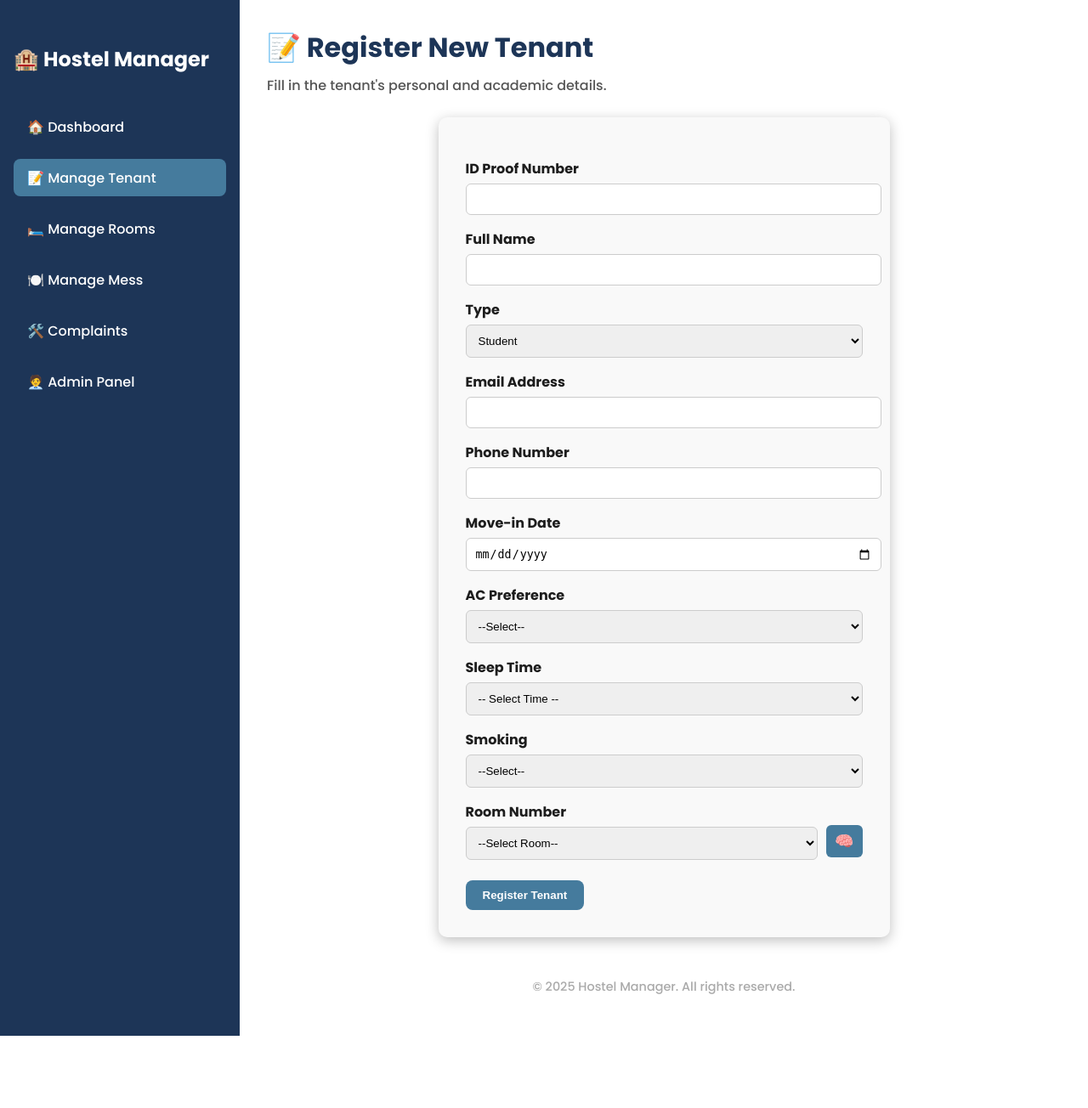
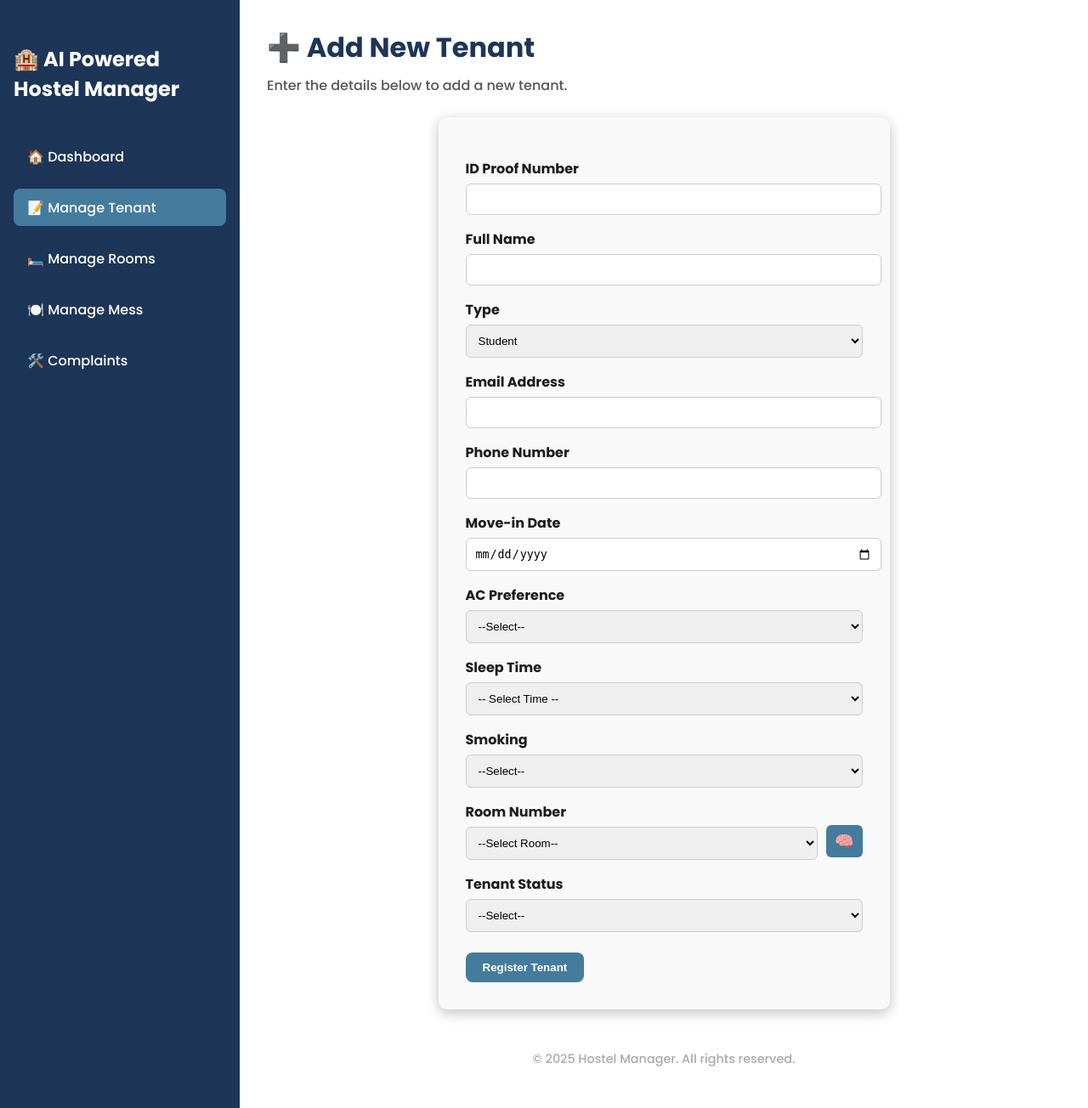
Before and after one commit to Stranger-S8/AI-Powered-Hostel-Management, a Flask app: page /manage_tenants/registertenant in a window 1280 px wide. Shown: the whole page at 85% size. Before the commit the page ends 1219 px from the top, so only its background shows below. Run offline with Flask 3, Linux system fonts and the light colour scheme; data that the repository does not hold is empty; parts of the project's set-up code (start-up, migrations or seed data) failed here and were passed over.

Commit message:
Today Update

```diff
--- a/admin/routes/tenant_routes.py
+++ b/admin/routes/tenant_routes.py
@@ -29,8 +29,9 @@ class TenantRoutes:
         sleep = request.form.get('sleeptime')
         smoking = request.form.get('smoking')
         room = request.form.get('room')
+        status = request.form.get('status')
 
-        if not id or not name or not t_type or not email or not phone or not room or not date or not ac or not sleep or not smoking:
+        if not id or not name or not t_type or not email or not phone or not room or not date or not ac or not sleep or not smoking or not status:
             flash("All fields are required", "error")
             return render_template('register.html')
 
@@ -38,7 +39,7 @@ class TenantRoutes:
             flash("Please select valid room", "error")
             return render_template('register.html')
 
-        db.add_tenant(id, name, t_type, email, phone, date, ac, sleep, smoking, room)
+        db.add_tenant(id, name, t_type, email, phone, date, ac, sleep, smoking, room, status)
         flash("Tenant added successfully", "success")
         return redirect(url_for('tenant.register_tenant'))
 
@@ -56,3 +57,45 @@ class TenantRoutes:
         data = db.get_tenants_details(ten_id, True)
         return render_template('tenant_details.html',
                                data=data)
+
+    @staticmethod
+    @tenant_bp.route('/edit/<ten_id>', methods=['GET'])
+    def edit_tenant(ten_id):
+        ten_data = db.get_tenants_details(ten_id, True)
+        room_names = db.get_rooms()
+
+        return render_template(
+            "register.html",
+            mode="edit",
+            ten_id=ten_id,
+            ten_data=ten_data,
+            room_names=room_names
+        )
+
+
+    @staticmethod
+    @tenant_bp.route('edit/<ten_id>/update', methods=['POST'])
+    def update_tenant(ten_id):
+        ten_id = request.form.get('idproof')
+        name = request.form.get('name')
+        t_type = request.form.get('ten-type')
+        email = request.form.get('email')
+        phone = request.form.get('phone')
+        date = request.form.get('movein')
+        ac = request.form.get('ac')
+        sleep = request.form.get('sleeptime')
+        smoking = request.form.get('smoking')
+        room = request.form.get('room')
+        status = request.form.get('status')
+
+        if not ten_id or not name or not t_type or not email or not phone or not room or not date or not ac or not sleep or not smoking or not status:
+            flash("All fields are required", "error")
+            return render_template('register.html')
+
+        if room == "--Select Room--":
+            flash("Please select valid room", "error")
+            return render_template('register.html')
+
+        db.update_tenant(ten_id, name, t_type, email, phone, date, ac, sleep, smoking, room, status)
+        flash("Tenant updated successfully", "success")
+        return redirect(url_for('tenant.register_tenant'))
--- a/admin/templates/add_room.html
+++ b/admin/templates/add_room.html
@@ -64,7 +64,7 @@
   <div class="container">
     <aside class="sidebar">
       <div class="logo">
-        <h2>🏨 Hostel Manager</h2>
+        <h2>🏨 AI Powered Hostel Manager</h2>
       </div>
       <nav class="nav-links">
         <a href="{{url_for('dashboard.mainpage')}}">🏠 Dashboard</a>
@@ -72,7 +72,6 @@
         <a href="{{url_for('dashboard.manage_rooms')}}" class="active">🛏️ Manage Rooms</a>
         <a href="{{url_for('dashboard.manage_mess')}}">🍽️ Manage Mess</a>
         <a href="{{url_for('dashboard.manage_complaints')}}">🛠️ Complaints</a>
-        <a href="admin.html">🧑‍💼 Admin Panel</a>
       </nav>
     </aside>
 
--- a/admin/templates/manage_rooms.html
+++ b/admin/templates/manage_rooms.html
@@ -119,7 +119,7 @@
         <!-- Sidebar -->
         <aside class="sidebar">
             <div class="logo">
-                <h2>🏨 Hostel Manager</h2>
+                <h2>🏨 AI Powered Hostel Manager</h2>
             </div>
             <nav class="nav-links">
                 <a href="{{url_for('dashboard.mainpage')}}">🏠 Dashboard</a>
--- a/admin/templates/register.html
+++ b/admin/templates/register.html
@@ -5,7 +5,7 @@
 <head>
   <meta charset="UTF-8" />
   <meta name="viewport" content="width=device-width, initial-scale=1.0" />
-  <title>Register Tenant</title>
+  <title>{{'Update Tenant' if mode == 'edit' else 'Register Tenant'}}</title>
   <link rel="stylesheet" href="{{ url_for('auth.static', filename='styles.css') }}" />
   <link href="https://fonts.googleapis.com/css2?family=Poppins:wght@300;500;700&display=swap" rel="stylesheet">
 
@@ -76,7 +76,7 @@
   <div class="container">
     <aside class="sidebar">
       <div class="logo">
-        <h2>🏨 Hostel Manager</h2>
+        <h2>🏨 AI Powered Hostel Manager</h2>
       </div>
       <nav class="nav-links">
         <a href="{{url_for('dashboard.mainpage')}}">🏠 Dashboard</a>
@@ -84,19 +84,19 @@
         <a href="{{url_for('dashboard.manage_rooms')}}">🛏️ Manage Rooms</a>
         <a href="{{url_for('dashboard.manage_mess')}}">🍽️ Manage Mess</a>
         <a href="{{url_for('dashboard.manage_complaints')}}">🛠️ Complaints</a>
-        <a href="admin.html">🧑‍💼 Admin Panel</a>
       </nav>
     </aside>
 
     <main class="main-content">
       <header class="main-header">
-        <h1>📝 Register New Tenant</h1>
-        <p>Fill in the tenant's personal and academic details.</p>
+        <h1>{{ '✏️ Edit Tenant details' if mode == 'edit' else '➕ Add New Tenant' }}</h1>
+        <p>{{ 'Update the Tenant details below.' if mode == 'edit' else 'Enter the details below to add a new tenant.'
+          }}</p>
       </header>
 
       <br>
 
-      <form method="POST" class="form-card" action="{{url_for('tenant.adding_tenant')}}">
+      <form method="POST" class="form-card" action="{{url_for('tenant.update_tenant', ten_id=ten_id) if mode == 'edit' else url_for('tenant.adding_tenant')}}">
         {% with messages = get_flashed_messages(with_categories=true)%}
         {% if messages%}
         {% set category, message = messages[-1] %}
@@ -165,8 +164,15 @@
           </button>
         </div>
 
+        <label for="status">Tenant Status</label>
+        <select id="status" name="status" required>
+          <option value="">--Select--</option>
+          <option value="active" {{'selected' if mode=='edit' and ten_data[4]=='active' else '' }}>active</option>
+          <option value="Not active" {{'selected' if mode=='edit' and ten_data[4]=='Not active' else '' }}>Not active</option>
+        </select>
 
-        <button type="submit">Register Tenant</button>
+
+        <button type="submit">{{ 'Update Tenant' if mode == 'edit' else 'Register Tenant' }}</button>
       </form>
 
       <footer class="footer">
--- /dev/null
+++ b/tempCodeRunnerFile.py
@@ -0,0 +1,3 @@
+@app.route('/tenant_login')
+def tenant_portal():
+    return render_template('tenant-signin.html')
--- a/tenant/routes/t_complaint_routes.py
+++ b/tenant/routes/t_complaint_routes.py
@@ -17,11 +17,9 @@ class ComplaintRoutes:
       desc = request.form.get("complaint")
       c_type = request.form.get("complaintType")
 
-      # ➕ Generate Features and Predict Priority using ML
       features_df = extract_features(desc, c_type)
       predicted_priority = predict_priority(features_df)
 
-      # ➕ Submit with predicted priority
       db.submit_complaint(ten_id, desc, c_type, predicted_priority)
 
       flash(f"Complaint submitted with {predicted_priority} priority.", "success")
```
Also changed, not shown: other parts of admin/templates/register.html (+19 -20 lines), admin/database/firebase.py (+22 -2 lines), admin/templates/manage_tenants.html (+5 -6 lines).
